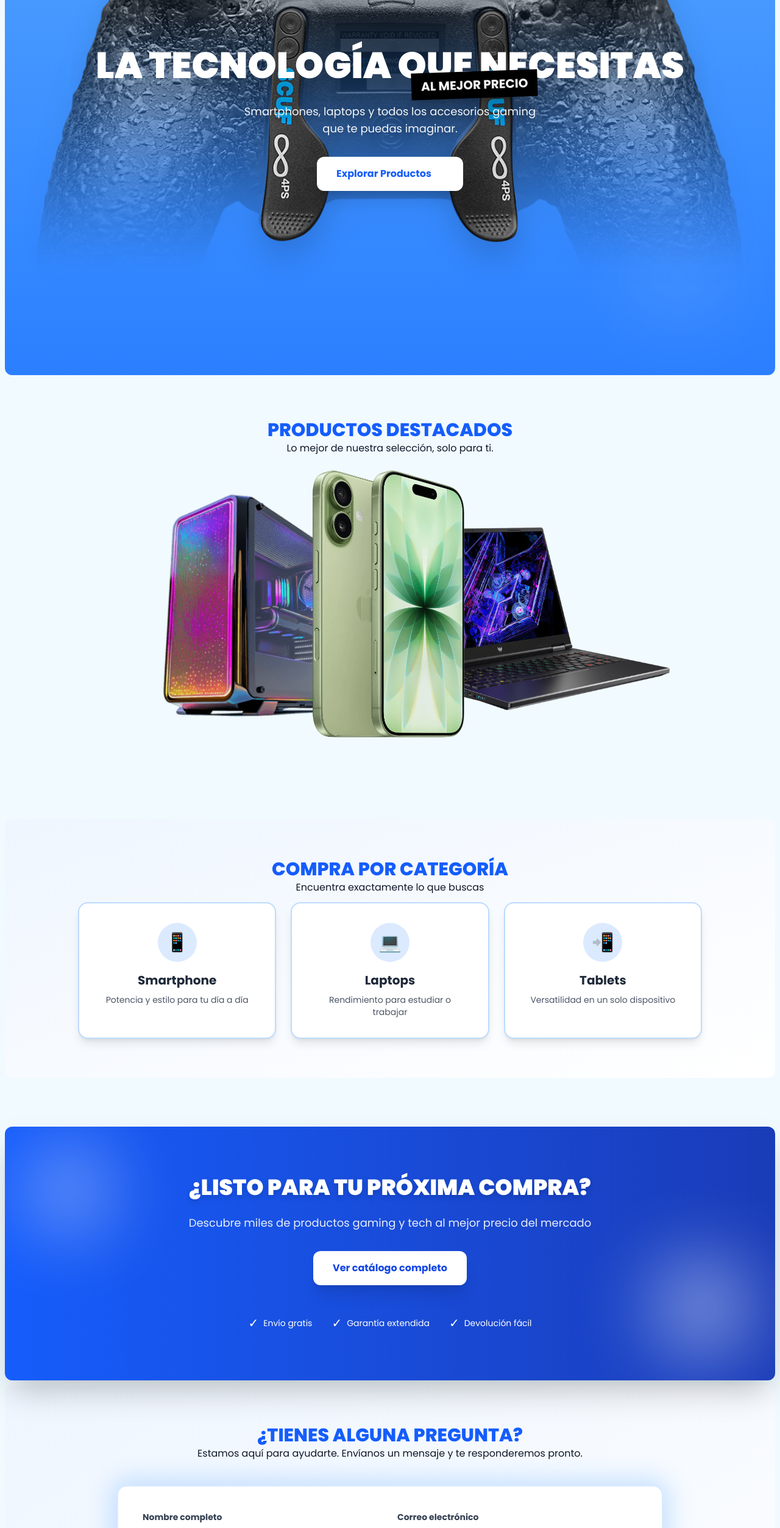
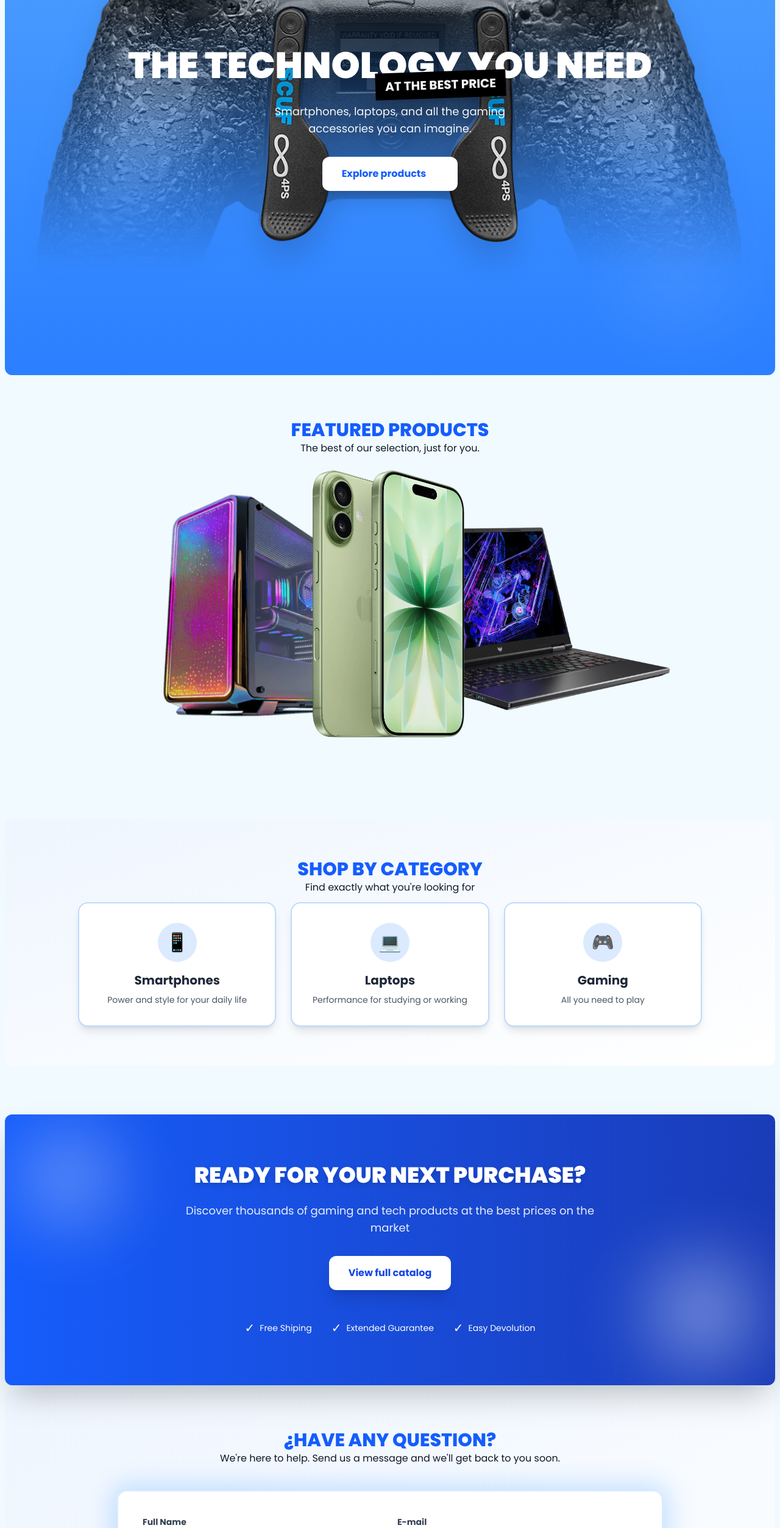
Before and after one commit to JoseBeltre/prueba-tecnica-ofimatic, a Nuxt app: page /landing in a window 1280 px wide. Shown: the part 234-2739 px from the top of the page at 61% size. Built offline with nearby package versions, Linux system fonts and the light colour scheme; some icons are missing.

Commit message:
feat: translate landing page components to English for better accessibility

```diff
--- a/app/components/landing/categories-landing.vue
+++ b/app/components/landing/categories-landing.vue
@@ -7,16 +7,15 @@ import CategoryItem from '~/components/landing/category-item.vue';
     id="categorias"
     class="px-4 md:px-6 py-12 md:py-16 bg-linear-to-br from-blue-50 to-white rounded-xl m-2 mb-20 my-10">
     <h2 class="section-title">
-      COMPRA POR CATEGORÍA
+      SHOP BY CATEGORY
     </h2>
     <p class="section-subtitle">
-      Encuentra exactamente lo que buscas
+      Find exactly what you're looking for
     </p>
-
     <div class="grid grid-cols-1 sm:grid-cols-2 lg:grid-cols-3 gap-4 md:gap-6 max-w-5xl mx-auto">
-      <CategoryItem title="Smartphone" description="Potencia y estilo para tu día a día" emoji="📱" />
-      <CategoryItem title="Laptops" description="Rendimiento para estudiar o trabajar" emoji="💻" />
-      <CategoryItem title="Tablets" description="Versatilidad en un solo dispositivo" emoji="📲" />
+      <CategoryItem title="Smartphones" description="Power and style for your daily life" emoji="📱" />
+      <CategoryItem title="Laptops" description="Performance for studying or working" emoji="💻" />
+      <CategoryItem title="Gaming" description="All you need to play" emoji="🎮" />
     </div>
   </section>
 </template>
--- a/app/components/landing/contact-landing.vue
+++ b/app/components/landing/contact-landing.vue
@@ -6,10 +6,10 @@ import { IconLocation } from '@tabler/icons-vue';
     <div class="max-w-4xl mx-auto">
       <div class="text-center mb-8 md:mb-12">
         <h2 class="section-title">
-          ¿TIENES ALGUNA PREGUNTA?
+          ¿HAVE ANY QUESTION?
         </h2>
         <p class="section-subtitle">
-          Estamos aquí para ayudarte. Envíanos un mensaje y te responderemos pronto.
+          We're here to help. Send us a message and we'll get back to you soon.
         </p>
       </div>
 
@@ -17,18 +17,18 @@ import { IconLocation } from '@tabler/icons-vue';
         <div class="grid grid-cols-1 md:grid-cols-2 gap-4 md:gap-6 mb-4 md:mb-6">
           <div>
             <label for="name" class="block text-sm font-bold text-gray-700 mb-2">
-              Nombre completo
+              Full Name
             </label>
-            <input id="name" type="text" placeholder="Tu nombre"
+            <input id="name" type="text" placeholder="Your name"
               class="w-full px-4 py-3 border-2 border-gray-200 rounded-xl focus:border-blue-400 focus:outline-none transition text-sm md:text-base"
               required>
           </div>
 
           <div>
             <label for="email" class="block text-sm font-bold text-gray-700 mb-2">
-              Correo electrónico
+              E-mail
             </label>
-            <input id="email" type="email" placeholder="tu@email.com"
+            <input id="email" type="email" placeholder="you@email.com"
               class="w-full px-4 py-3 border-2 border-gray-200 rounded-xl focus:border-blue-400 focus:outline-none transition text-sm md:text-base"
               required>
           </div>
@@ -36,7 +36,7 @@ import { IconLocation } from '@tabler/icons-vue';
 
         <div class="mb-4 md:mb-6">
           <label for="phone" class="block text-sm font-bold text-gray-700 mb-2">
-            Teléfono (opcional)
+            Phone (optional)
           </label>
           <input id="phone" type="tel" placeholder="+1 (123) 456-7890"
             class="w-full px-4 py-3 border-2 border-gray-200 rounded-xl focus:border-blue-400 focus:outline-none transition text-sm md:text-base">
@@ -44,25 +44,25 @@ import { IconLocation } from '@tabler/icons-vue';
 
         <div class="mb-4 md:mb-6">
           <label for="subject" class="block text-sm font-bold text-gray-700 mb-2">
-            Asunto
+            Subject
           </label>
           <select id="subject"
             class="w-full px-4 py-3 border-2 border-gray-200 rounded-xl focus:border-blue-400 focus:outline-none transition text-sm md:text-base bg-white"
             required>
-            <option value="">Selecciona un asunto</option>
-            <option value="soporte">Cotizacion</option>
-            <option value="ventas">Consulta de ventas</option>
-            <option value="garantia">Garantía y devoluciones</option>
-            <option value="envio">Información de envío</option>
-            <option value="otro">Otro</option>
+            <option value="">Select a subject</option>
+            <option value="soporte">Quotation</option>
+            <option value="ventas">Sales inquiry</option>
+            <option value="garantia">Warranty and returns</option>
+            <option value="envio">Shipping information</option>
+            <option value="otro">Other</option>
           </select>
         </div>
 
         <div class="mb-6 md:mb-8">
           <label for="message" class="block text-sm font-bold text-gray-700 mb-2">
-            Mensaje
+            Message
           </label>
-          <textarea id="message" rows="5" placeholder="Escribe tu mensaje aquí..."
+          <textarea id="message" rows="5" placeholder="Write your message here..."
             class="w-full px-4 py-3 border-2 border-gray-200 rounded-xl focus:border-blue-400 focus:outline-none transition resize-none text-sm md:text-base"
             required />
         </div>
@@ -70,11 +70,10 @@ import { IconLocation } from '@tabler/icons-vue';
         <div class="text-center w-full flex">
           <button type="submit"
             class="w-full px-8 md:px-12 py-3 md:py-4 bg-blue-600 text-white font-bold rounded-xl shadow-lg hover:bg-blue-700 hover:shadow-xl transition-all transform hover:scale-105 text-sm md:text-base flex justify-center items-center gap-2 cursor-pointer">
-            Enviar mensaje
+            Send message
             <IconLocation size="20" />
           </button>
         </div>
-
       </form>
     </div>
   </section>
--- a/app/components/landing/featured-landing.vue
+++ b/app/components/landing/featured-landing.vue
@@ -6,9 +6,9 @@ import laptopImg from '~/assets/imgs/landing/laptop.png'
 <template>
   <section id="destacados" class="px-4 md:px-6 py-12 md:py-16 max-w-6xl mx-auto">
       <h2 class="section-title">
-        PRODUCTOS DESTACADOS
+        FEATURED PRODUCTS
       </h2>
-      <p class="section-subtitle">Lo mejor de nuestra selección, solo para ti.</p>
+      <p class="section-subtitle">The best of our selection, just for you.</p>
 
       <!-- Desktop Layout -->
       <div class="hidden md:flex relative h-120">
@@ -37,8 +37,8 @@ import laptopImg from '~/assets/imgs/landing/laptop.png'
             <img class="max-h-full max-w-full object-contain" :src="iphoneImg" alt="">
           </div>
           <div class="text-center mt-4">
-            <h3 class="font-bold text-lg text-gray-800">iPhone Premium</h3>
-            <p class="text-sm text-gray-600">Lo último en tecnología móvil</p>
+            <h3 class="font-bold text-lg text-gray-800">iPhone 17</h3>
+            <p class="text-sm text-gray-600">The latest in mobile technology</p>
           </div>
         </NuxtLink>
         <NuxtLink
@@ -49,7 +49,7 @@ import laptopImg from '~/assets/imgs/landing/laptop.png'
           </div>
           <div class="text-center mt-4">
             <h3 class="font-bold text-lg text-gray-800">PC Gaming</h3>
-            <p class="text-sm text-gray-600">Potencia extrema para jugar</p>
+            <p class="text-sm text-gray-600">Extreme power for gaming</p>
           </div>
         </NuxtLink>
         <NuxtLink
@@ -59,8 +59,8 @@ import laptopImg from '~/assets/imgs/landing/laptop.png'
             <img class="max-h-full max-w-full object-contain" :src="laptopImg" alt="">
           </div>
           <div class="text-center mt-4">
-            <h3 class="font-bold text-lg text-gray-800">Laptop Pro</h3>
-            <p class="text-sm text-gray-600">Rendimiento portátil profesional</p>
+            <h3 class="font-bold text-lg text-gray-800">High-End Laptops</h3>
+            <p class="text-sm text-gray-600">Professional portable performance</p>
           </div>
         </NuxtLink>
       </div>
--- a/app/components/landing/final-cta-landing.vue
+++ b/app/components/landing/final-cta-landing.vue
@@ -8,30 +8,30 @@
 
     <div class="relative z-10">
       <h2 class="text-2xl md:text-4xl font-black mb-4 md:mb-6 uppercase drop-shadow-lg">
-        ¿Listo para tu próxima compra?
+        Ready for your next purchase?
       </h2>
       <p class="text-sm md:text-lg mb-6 md:mb-8 max-w-2xl mx-auto opacity-90">
-        Descubre miles de productos gaming y tech al mejor precio del mercado
+        Discover thousands of gaming and tech products at the best prices on the market
       </p>
 
       <NuxtLink
         to="/products"
         class="inline-block px-6 md:px-8 py-3 md:py-4 bg-white text-blue-700 font-bold rounded-xl shadow-xl hover:shadow-2xl hover:bg-gray-50 transition-all transform hover:scale-105 text-sm md:text-base">
-        Ver catálogo completo
+        View full catalog
       </NuxtLink>
 
       <div class="mt-8 md:mt-12 flex flex-wrap justify-center gap-4 md:gap-8 text-xs md:text-sm">
         <div class="flex items-center gap-2">
           <span class="text-lg md:text-xl">✓</span>
-          <span>Envío gratis</span>
+          <span>Free Shiping</span>
         </div>
         <div class="flex items-center gap-2">
           <span class="text-lg md:text-xl">✓</span>
-          <span>Garantía extendida</span>
+          <span>Extended Guarantee</span>
         </div>
         <div class="flex items-center gap-2">
           <span class="text-lg md:text-xl">✓</span>
-          <span>Devolución fácil</span>
+          <span>Easy Devolution</span>
         </div>
       </div>
     </div>
--- a/app/components/landing/footer-landing.vue
+++ b/app/components/landing/footer-landing.vue
@@ -5,7 +5,7 @@
         Gaming<span class="text-blue-400">HUB</span>
       </p>
       <p class="text-xs md:text-sm text-gray-400">
-        © 2025 GamingHUB. Todos los derechos reservados.
+        © 2025 GamingHUB. All rights reserved.
       </p>
     </div>
   </footer>
--- a/app/components/landing/hero-landing.vue
+++ b/app/components/landing/hero-landing.vue
@@ -7,7 +7,6 @@ import { IconArrowRight } from '@tabler/icons-vue';
   <section
     id="inicio"
     class="px-4 md:px-6 pt-20 md:pt-20 text-center rounded-xl m-2 bg-linear-to-t from-blue-500 to-blue-400 relative flex items-center justify-center min-h-[400px] md:min-h-[500px] overflow-hidden">
-    <!-- Elementos decorativos de fondo -->
     <div class="absolute inset-0 overflow-hidden">
       <div class="absolute top-10 left-10 w-32 h-32 bg-white/10 rounded-full blur-2xl" />
       <div class="absolute bottom-20 right-20 w-40 h-40 bg-white/10 rounded-full blur-3xl" />
@@ -18,20 +17,21 @@ import { IconArrowRight } from '@tabler/icons-vue';
 
     <div class="absolute top-1/2 -translate-y-1/2 px-4 z-20">
       <h1 class="text-3xl md:text-6xl font-black uppercase mb-4 relative text-white drop-shadow-2xl">
-        La tecnología que necesitas
+        The technology you need
         <span
-          class="text-xs md:text-xl absolute -right-4 md:right-60 -bottom-4 md:-bottom-6 -rotate-2 font-bold bg-black p-2 px-3 md:px-4 text-white whitespace-nowrap shadow-xl">al
-          mejor precio</span>
+          class="text-xs md:text-xl absolute -right-4 md:right-60 -bottom-4 md:-bottom-6 -rotate-2 font-bold bg-black p-2 px-3 md:px-4 text-white whitespace-nowrap shadow-xl">
+          At the best price
+        </span>
       </h1>
 
       <p class="text-sm md:text-lg text-white/95 mt-8 mb-8 max-w-full md:max-w-120 m-auto drop-shadow-lg">
-        Smartphones, laptops y todos los accesorios gaming que te puedas imaginar.
+        Smartphones, laptops, and all the gaming accessories you can imagine.
       </p>
 
       <NuxtLink
         to="/products"
         class="flex w-fit mx-auto gap-3 px-6 md:px-8 md:pe-6 py-3 md:py-4 text-sm md:text-base bg-white text-blue-600 font-bold rounded-xl hover:bg-gray-50 transition-all shadow-xl hover:shadow-2xl transform hover:scale-105">
-        Explorar Productos
+        Explore products
         <IconArrowRight />
       </NuxtLink>
     </div>
```
Also changed, not shown: app/components/landing/header-landing.vue (+5 -5 lines).
